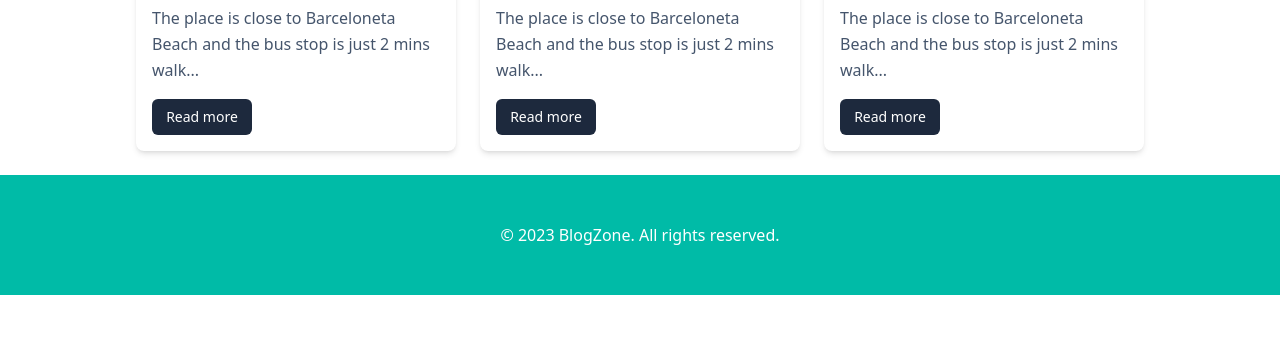
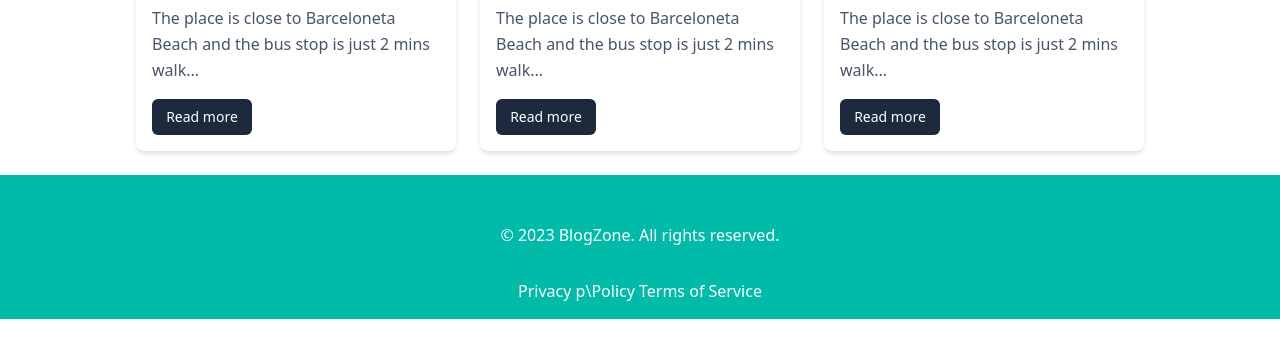
Before and after one commit to pichtrivan/Skill-3-level-2, a plain HTML site: page index.html in a window 1280 px wide. Shown: the part 343-700 px from the top of the page. Drawn offline with nearby package versions, Linux system fonts and the light colour scheme.

Commit message:
add text

```diff
--- a/index.html
+++ b/index.html
@@ -108,6 +108,7 @@
     <footer>
       <div class="bg-teal-500 text-white text-center py-4">
         <p class="p-8">&copy; 2023 BlogZone. All rights reserved.</p>
+        <p>Privacy p\Policy Terms of Service</p>
       </div>
     </footer>
   </body>
```
